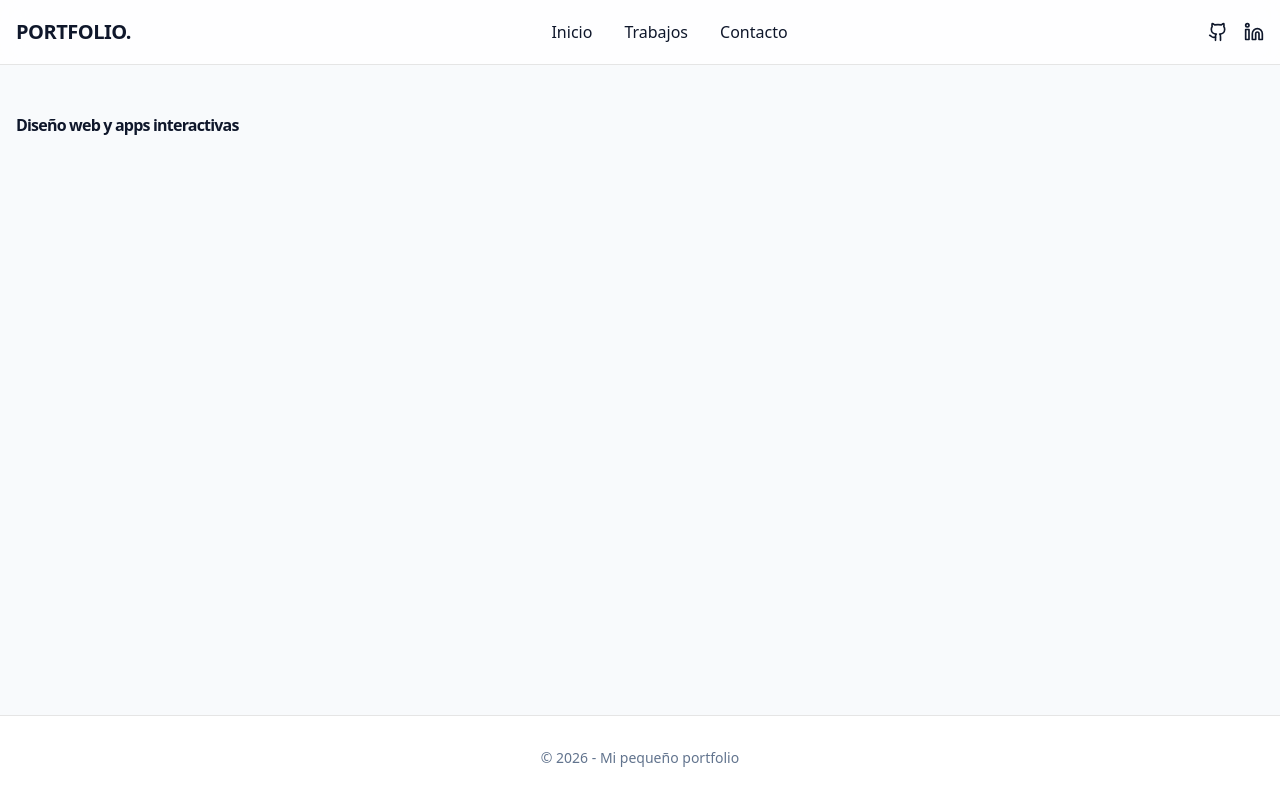
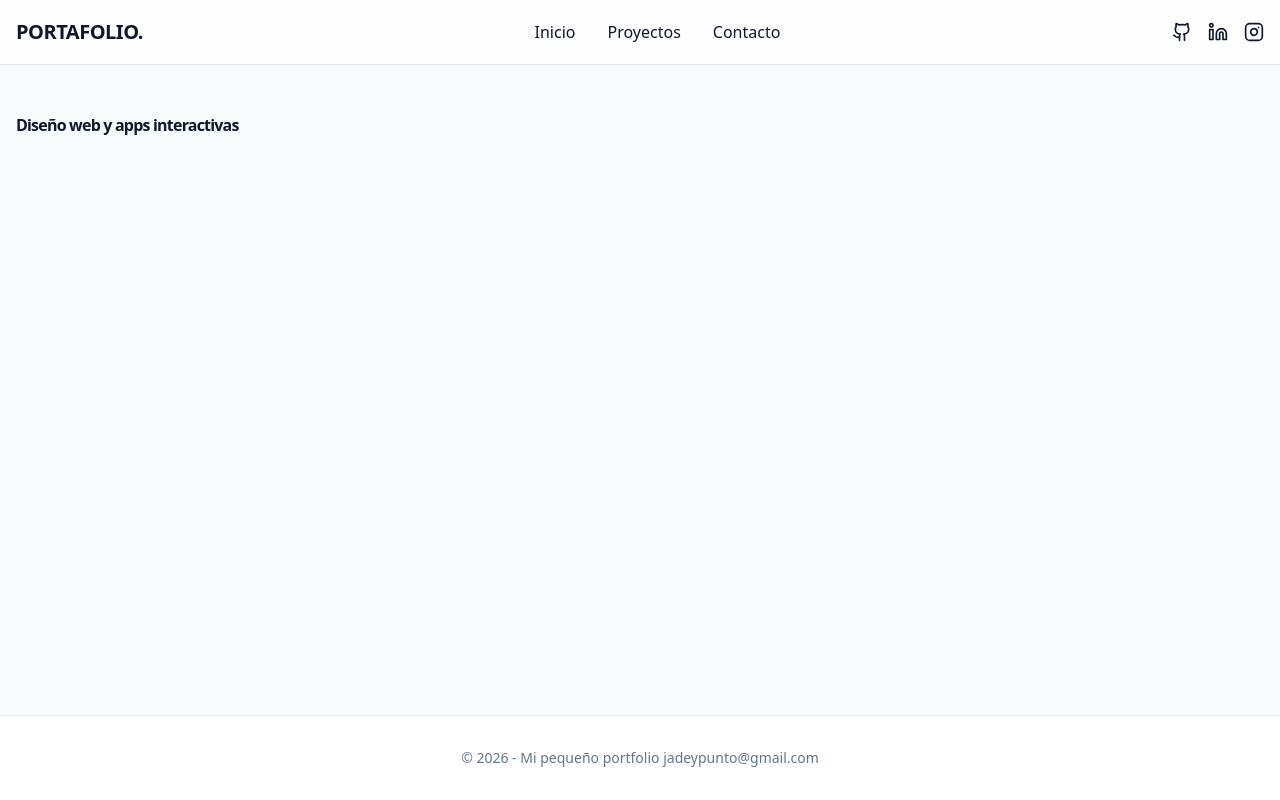
Before and after one commit to jaderuizg/mi-web, a Vue app: page / in a window 1280 px wide. Built offline with nearby package versions, Linux system fonts and the light colour scheme; a web font is replaced by a local one.

Commit message:
Añair texto y colores para los hovers, ...

```diff
--- a/src/App.vue
+++ b/src/App.vue
@@ -1,6 +1,6 @@
 <script setup lang="ts">
 import { RouterView } from 'vue-router';
-import { Menu, Github, Linkedin } from 'lucide-vue-next'
+import { Menu, Github, Linkedin, Instagram } from 'lucide-vue-next'
 
 
 </script>
@@ -11,19 +11,20 @@ import { Menu, Github, Linkedin } from 'lucide-vue-next'
   <div class="min-h-screen bg-slate-50 flex flex-col font-sans text-slate-900">
     <header class="sticky top-0 z-40 w-full border-b bg-white/80 backdrop-blur-md">
       <div class="container mx-auto flex h-16 items-center justify-between px-4">
-        <RouterLink to="/" class="text-xl font-bold tracking-tight hover:text-blue-600 transition-colors">
-          PORTFOLIO.
+        <RouterLink to="/" class="text-xl font-bold tracking-tight hover:text-pink-600 transition-colors">
+          PORTAFOLIO.
         </RouterLink>
 
         <nav class="hidden md:flex gap-8 font-medium">
-          <RouterLink to="/" class="hover:text-blue-600 transition-colors">Inicio</RouterLink>
-          <RouterLink to="/proyectos" class="hover:text-blue-600 transition-colors">Trabajos</RouterLink>
-          <RouterLink to="/contacto" class="hover:text-blue-600 transition-colors">Contacto</RouterLink>
+          <RouterLink to="/" class="hover:text-pink-300 transition-colors">Inicio</RouterLink>
+          <RouterLink to="/proyectos" class="hover:text-pink-300 transition-colors">Proyectos</RouterLink>
+          <RouterLink to="/contacto" class="hover:text-pink-300 transition-colors">Contacto</RouterLink>
         </nav>
 
         <div class="flex items-center gap-4">
-          <a href="#"><Github class="w-5 h-5 hover:text-blue-600" /></a>
-          <a href="#"><Linkedin class="w-5 h-5 hover:text-blue-600" /></a>
+          <a href="#"><Github class="w-5 h-5 hover:text-pink-600" /></a>
+          <a href="#"><Linkedin class="w-5 h-5 hover:text-pink-600" /></a>
+           <a href="#"><Instagram class="w-5 h-5 hover:text-pink-600" /></a>
           <button class="md:hidden"><Menu /></button>
         </div>
       </div>
@@ -35,7 +36,9 @@ import { Menu, Github, Linkedin } from 'lucide-vue-next'
 
     <footer class="border-t bg-white py-8">
       <div class="container mx-auto px-4 text-center text-slate-500 text-sm">
-        <p>© 2026 - Mi pequeño portfolio </p>
+        <p>© 2026 - Mi pequeño portfolio
+                    jadeypunto@gmail.com
+           </p>
       </div>
     </footer>
   </div>
--- a/src/views/HomeView.vue
+++ b/src/views/HomeView.vue
@@ -3,7 +3,7 @@
 <script setup lang="ts">
 import { ref, onMounted } from 'vue'
 import { projects } from '@/data/portfolio'
-import { ArrowRight, Github, Linkedin, MousePointer2 } from 'lucide-vue-next'
+import { ArrowRight, Github, Instagram, Linkedin, MousePointer2 } from 'lucide-vue-next'
 
 const isVisible = ref(false)
 
@@ -34,12 +34,12 @@ onMounted(() => {
         </h1>
 
         <p class="max-w-2xl text-xl md:text-3xl text-slate-600 font-light leading-tight mb-10">
-          Hola, soy <span class="text-black font-medium underline decoration-blue-500">Tu Nombre</span>.
-          Construyo interfaces digitales que combinan minimalismo brutalista con funcionalidad moderna.
+          Hola, soy <span class="text-black font-medium underline decoration-pink-300">Jade</span>.
+          Estudio Diseño y Tecnologias Creativas en la UPV. Este es mi portafolio
         </p>
 
         <div class="flex flex-wrap gap-4">
-          <button class="px-8 py-4 bg-black text-white rounded-full font-bold hover:bg-blue-600 transition-all flex items-center gap-2 group">
+          <button class="px-8 py-4 bg-black text-white rounded-full font-bold hover:bg-pink-600 transition-all flex items-center gap-2 group">
             Ver mis trabajos
             <ArrowRight class="w-5 h-5 group-hover:translate-x-1 transition-transform" />
           </button>
@@ -49,6 +49,9 @@ onMounted(() => {
             </a>
             <a href="#" class="p-4 bg-white border border-black/10 rounded-full hover:bg-slate-50 transition-colors">
               <Linkedin class="w-6 h-6" />
+              </a>
+            <a href="#" class="p-4 bg-white border border-black/10 rounded-full hover:bg-slate-50 transition-colors">
+              <Instagram class="w-6 h-6" />
             </a>
           </div>
         </div>
```
